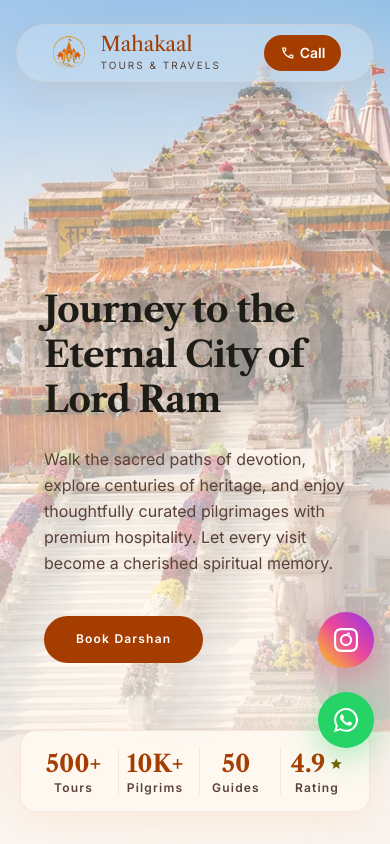
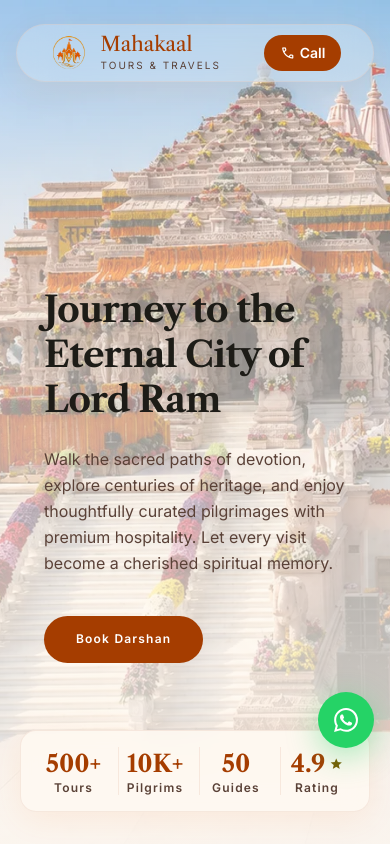
Before and after one commit to Niss54/Ayodhya, a website: page index.html in a window 390 px wide. Shown: the top 844 px of the page. Drawn offline with nearby package versions, Linux system fonts and the light colour scheme.

Commit message:
UI: Remove overlapping Instagram FAB on mobile to reduce visual clutter and prioritize WhatsApp CTA

```diff
--- a/index.html
+++ b/index.html
@@ -356,10 +356,6 @@
 
 <!-- BottomNavBar (Mobile Shell - Strictly following JSON) -->
 <!-- The page intent is 'Home', so 'Home' tab is active -->
-<!-- Floating Instagram FAB -->
-<a class="fixed bottom-44 right-4 z-40 bg-gradient-to-tr from-yellow-400 via-pink-500 to-purple-600 text-white p-4 rounded-full shadow-[0_8px_32px_rgba(225,48,108,0.4)] hover:scale-105 transition-transform flex items-center justify-center md:bottom-28 md:right-8" href="https://www.instagram.com/pawangupta7700" target="_blank">
-  <svg class="w-6 h-6 fill-current" viewBox="0 0 24 24" xmlns="http://www.w3.org/2000/svg"><path d="M12 2.163c3.204 0 3.584.012 4.85.07 3.252.148 4.771 1.691 4.919 4.919.058 1.265.069 1.645.069 4.849 0 3.205-.012 3.584-.069 4.849-.149 3.225-1.664 4.771-4.919 4.919-1.266.058-1.644.07-4.85.07-3.204 0-3.584-.012-4.849-.07-3.26-.149-4.771-1.699-4.919-4.92-.058-1.265-.07-1.644-.07-4.849 0-3.204.013-3.583.07-4.849.149-3.227 1.664-4.771 4.919-4.919 1.266-.057 1.645-.069 4.849-.069zM12 0C8.741 0 8.333.014 7.053.072 2.695.272.273 2.69.073 7.052.014 8.333 0 8.741 0 12c0 3.259.014 3.668.072 4.948.2 4.358 2.618 6.78 6.98 6.98C8.333 23.986 8.741 24 12 24c3.259 0 3.668-.014 4.948-.072 4.354-.2 6.782-2.618 6.979-6.98.059-1.28.073-1.689.073-4.948 0-3.259-.014-3.667-.072-4.947-.196-4.354-2.617-6.78-6.979-6.98C15.668.014 15.259 0 12 0zm0 5.838a6.162 6.162 0 100 12.324 6.162 6.162 0 000-12.324zM12 16a4 4 0 110-8 4 4 0 010 8zm3.98-10.181a1.44 1.44 0 11-2.88 0 1.44 1.44 0 012.88 0z"/></svg>
-</a>
 <!-- Floating WhatsApp FAB (Contextually relevant for Home/Contact intent) -->
 <a class="fixed bottom-24 right-4 z-40 bg-[#25D366] text-white p-4 rounded-full shadow-[0_8px_32px_rgba(37,211,102,0.4)] hover:scale-105 transition-transform flex items-center justify-center md:bottom-8 md:right-8" href="https://wa.me/919793434313?text=Jai%20Shree%20Ram!%20I%20need%20some%20help%20planning%20my%20Ayodhya%20trip.%20%2F%20%E0%A4%9C%E0%A4%AF%20%E0%A4%B6%E0%A5%8D%E0%A4%B0%E0%A5%80%20%E0%A4%B0%E0%A4%BE%E0%A4%AE!%20%E0%A4%AE%E0%A5%81%E0%A4%9D%E0%A5%87%20%E0%A4%85%E0%A4%AA%E0%A4%A8%E0%A5%80%20%E0%A4%85%E0%A4%AF%E0%A5%8B%E0%A4%A7%E0%A5%8D%E0%A4%AF%E0%A4%BE%20%E0%A4%AF%E0%A4%BE%E0%A4%A4%E0%A5%8D%E0%A4%B0%E0%A4%BE%20%E0%A4%95%E0%A5%87%20%E0%A4%B2%E0%A4%BF%E0%A4%8F%20%E0%A4%AE%E0%A4%A6%E0%A4%A6%20%E0%A4%9A%E0%A4%BE%E0%A4%B9%E0%A4%BF%E0%A4%8F%E0%A5%A4" target="_blank">
 <svg class="w-6 h-6 fill-current" viewbox="0 0 24 24" xmlns="http://www.w3.org/2000/svg">
```
